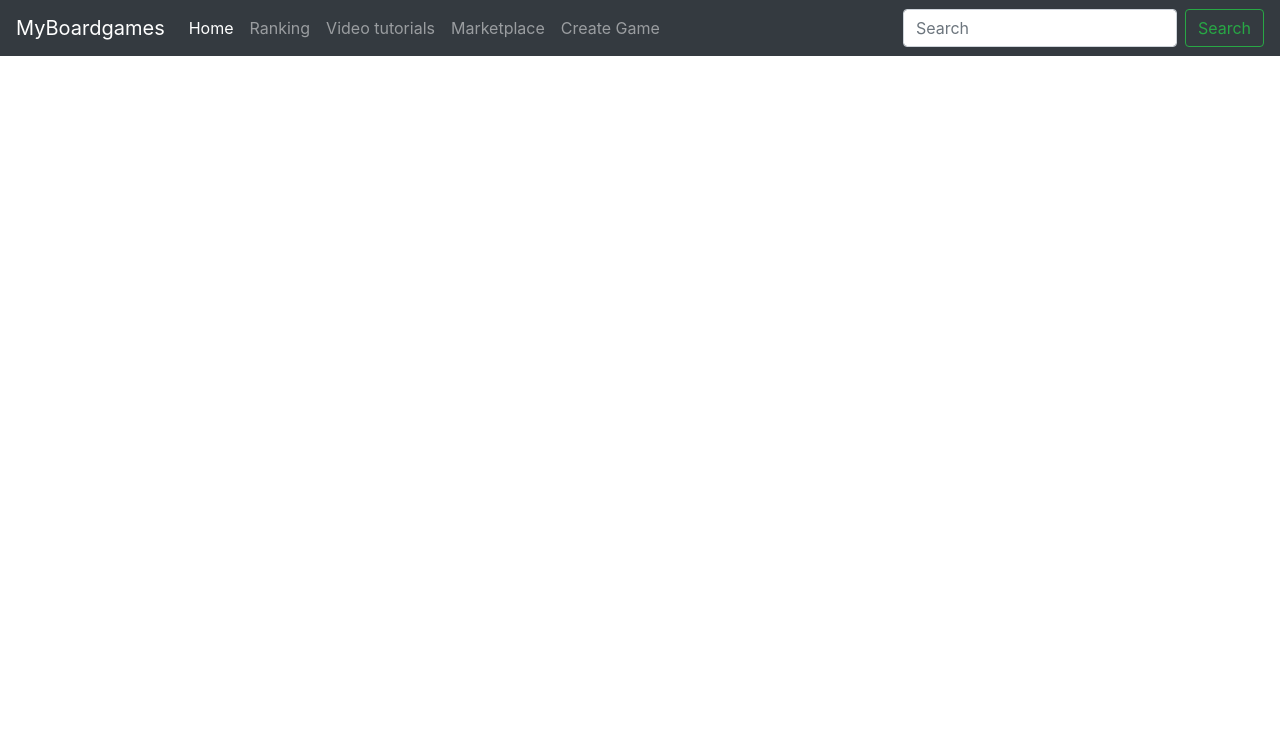
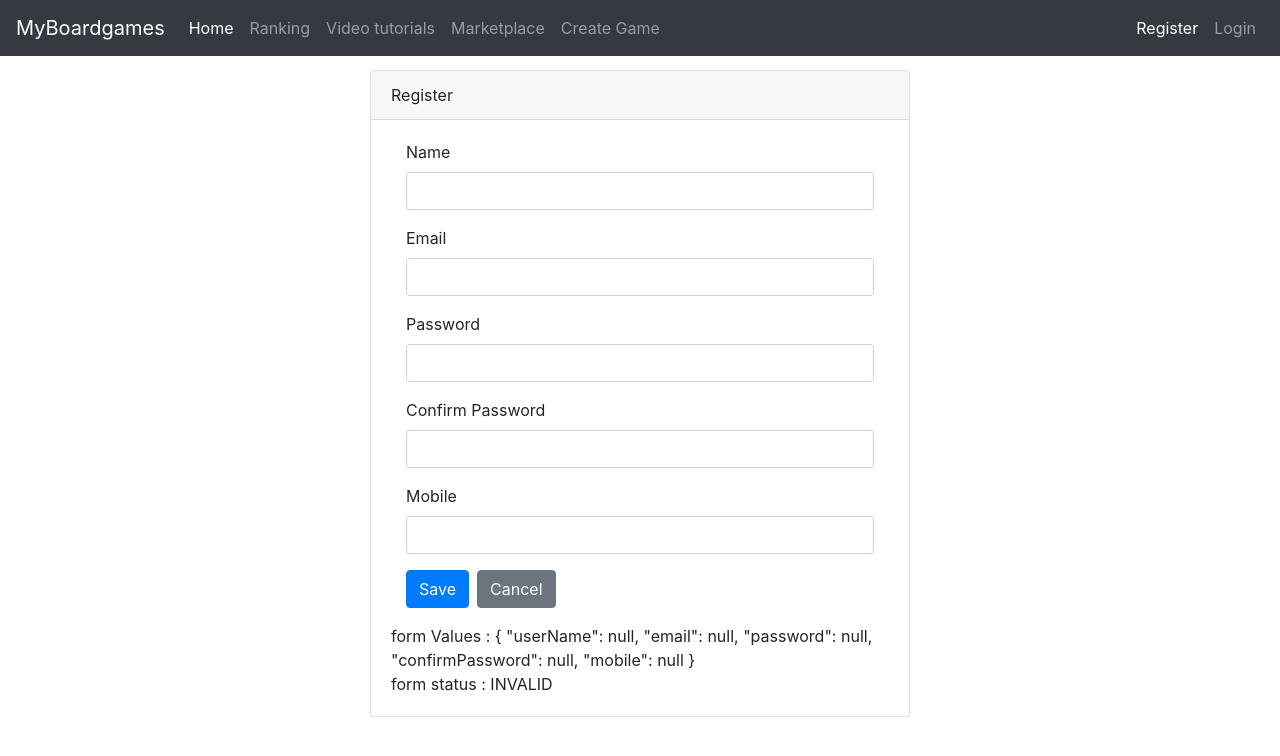
Before and after one commit to mitobayern/MyBoardGames, an Angular app: page /user/register in a window 1280 px wide. Before the commit this address led to /. Shown: the top 756 px of the page. Built offline with nearby package versions, Linux system fonts and the light colour scheme.

Commit message:
User registration form

```diff
--- a/src/app/boardgame/add-boardgame/add-boardgame.component.html
+++ b/src/app/boardgame/add-boardgame/add-boardgame.component.html
@@ -1,4 +1,6 @@
 <p>
   add-boardgame works!
+  <iframe width="420" height="345" src="https://www.youtube.com/embed/Lzxf4tfq9as">
+  </iframe>
   <button (click)="onBack()" class="btn btn-primary">Back</button>
 </p>
--- a/src/app/nav-bar/nav-bar.component.html
+++ b/src/app/nav-bar/nav-bar.component.html
@@ -22,9 +22,15 @@
         <a class="nav-link" routerLinkActive="active" routerLink="/add-boardgame">Create Game</a>
       </li>
     </ul>
-    <form class="form-inline my-2 my-lg-0">
-      <input class="form-control mr-sm-2" type="search" placeholder="Search" aria-label="Search">
-      <button class="btn btn-outline-success my-2 my-sm-0" type="submit">Search</button>
-    </form>
+    <div>
+      <ul class="nav navbar-nav">
+        <li class="nav-item">
+          <a class="nav-link" routerLinkActive="active" routerLink="/user/register">Register</a>
+        </li>
+        <li class="nav-item">
+          <a class="nav-link" routerLinkActive="active" routerLink="/user/login">Login</a>
+        </li>
+      </ul>
+    </div>
   </div>
 </nav>
--- /dev/null
+++ b/src/app/user/user-login/user-login/user-login.component.html
@@ -0,0 +1,3 @@
+<p>
+  user-login works!
+</p>
--- /dev/null
+++ b/src/app/user/user-login/user-login/user-login.component.ts
@@ -0,0 +1,15 @@
+import { Component, OnInit } from '@angular/core';
+
+@Component({
+  selector: 'app-user-login',
+  templateUrl: './user-login.component.html',
+  styleUrls: ['./user-login.component.css']
+})
+export class UserLoginComponent implements OnInit {
+
+  constructor() { }
+
+  ngOnInit() {
+  }
+
+}
--- /dev/null
+++ b/src/app/user/user-register/user-register/user-register.component.html
@@ -0,0 +1,69 @@
+<div class="row">
+  <div class="col-6 m-auto">
+    <div class="card m-auto">
+      <div class="card-header">Register</div>
+      <div class="card-body">
+        <form [formGroup]="registrationForm" (ngSubmit)="onSubmit()">
+          <div class="form-group col-12">
+            <label for="name" class="form-label">Name</label>
+            <input type="text" class="form-control" formControlName="userName"/>
+            <span *ngIf="!userName.valid && userName.touched" class="error-block">
+              Please provide valid name
+            </span>
+          </div>
+
+          <div class="form-group col-12">
+            <label for="email" class="form-label">Email</label>
+            <input type="text" class="form-control" formControlName="email"/>
+            <span *ngIf="!email.valid && email.touched" class="error-block">
+              <span *ngIf="email.hasError('required')">
+                Please provide email
+              </span>
+              <span *ngIf="email.hasError('email')">
+                Please provide valid email
+              </span>
+            </span>
+          </div>
+
+          <div class="form-group col-12">
+            <label for="passwrod" class="form-label">Password</label>
+            <input type="password" class="form-control" formControlName="password"/>
+            <span *ngIf="!password.valid && password.touched" class="error-block">
+              <span *ngIf="password.hasError('required')">
+                Please provide password
+              </span>
+              <span *ngIf="password.errors.minlength">
+                Password should not be lesser than 8 character
+              </span>
+            </span>
+          </div>
+
+          <div class="form-group col-12">
+            <label for="confirmPassword" class="form-label">Confirm Password</label>
+            <input type="password" class="form-control" formControlName="confirmPassword"/>
+            <span  *ngIf="!confirmPassword.valid && confirmPassword.touched" class="error-block">
+              <span *ngIf="confirmPassword.hasError('required')">
+                Please confirm password
+              </span>
+            </span>
+              <span *ngIf="registrationForm.hasError('notmatched') && confirmPassword.valid">
+                Password does not match
+              </span>
+          </div>
+
+          <div class="form-group col-12">
+            <label for="mobile" class="form-label">Mobile</label>
+            <input type="text" class="form-control" formControlName="mobile" />
+          </div>
+
+          <div class="form-group col-12">
+            <button type="submit" class="btn btn-primary">Save</button>
+            <button type="reset" class="btn btn-secondary ml-2">Cancel</button>
+          </div>
+          form Values : {{ registrationForm.value | json }} <br />
+          form status : {{ registrationForm.status }}
+        </form>
+      </div>
+    </div>
+  </div>
+</div>
--- /dev/null
+++ b/src/app/user/user-register/user-register/user-register.component.ts
@@ -0,0 +1,51 @@
+import { Component, OnInit } from '@angular/core';
+import { FormControl, FormGroup, Validators } from '@angular/forms';
+
+@Component({
+  selector: 'app-user-register',
+  templateUrl: './user-register.component.html',
+  styleUrls: ['./user-register.component.css']
+})
+export class UserRegisterComponent implements OnInit {
+
+  registrationForm: FormGroup;
+
+  constructor() { }
+
+  ngOnInit() {
+    this.registrationForm = new FormGroup({
+      userName: new FormControl(null, Validators.required),
+      email: new FormControl(null, [Validators.required, Validators.email]),
+      password: new FormControl(null, [Validators.required, Validators.minLength(6)]),
+      confirmPassword: new FormControl(null, [Validators.required]),
+      mobile: new FormControl(null, [Validators.required, Validators.maxLength(10)])
+    }, this.passwordMatchingValidatior);
+  }
+
+  passwordMatchingValidatior(formGroup: FormGroup): Validators {
+    return formGroup.get('password').value === formGroup.get('confirmPassword').value ? null :
+    {notmatched: true};
+  }
+
+  get userName() {
+    return this.registrationForm.get('userName') as FormControl;
+  }
+
+  get email() {
+    return this.registrationForm.get('email') as FormControl;
+  }
+  get password() {
+    return this.registrationForm.get('password') as FormControl;
+  }
+  get confirmPassword() {
+    return this.registrationForm.get('confirmPassword') as FormControl;
+  }
+  get mobile() {
+    return this.registrationForm.get('mobile') as FormControl;
+  }
+
+  onSubmit() {
+    console.log(this.registrationForm);
+
+  }
+}
--- /dev/null
+++ b/src/assets/forms.css
@@ -0,0 +1,7 @@
+.ng-invalid.ng-touched{
+  border-color: red;
+}
+
+.error-block{
+  color:red;
+}
--- a/src/styles.css
+++ b/src/styles.css
@@ -1 +1 @@
-/* You can add global styles to this file, and also import other style files */
+@import 'assets/forms.css';
```
Also changed, not shown: src/app/app.module.ts (+9 -0 lines), src/app/user/user-login/user-login/user-login.component.css (added), src/app/user/user-register/user-register/user-register.component.css (added), 2 other files (tests, documents, lock files or other folders).
